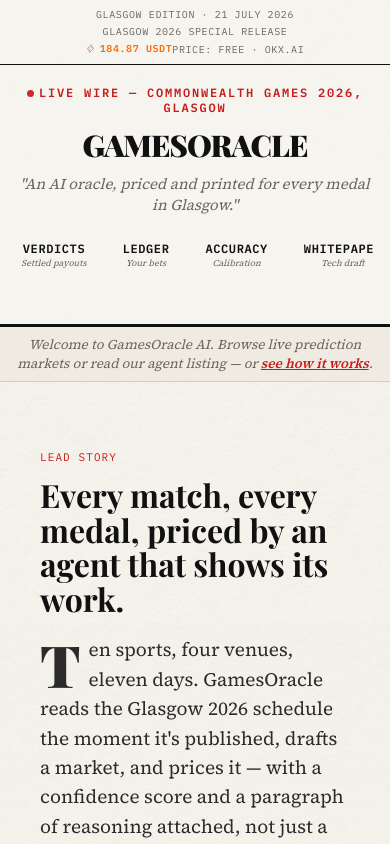
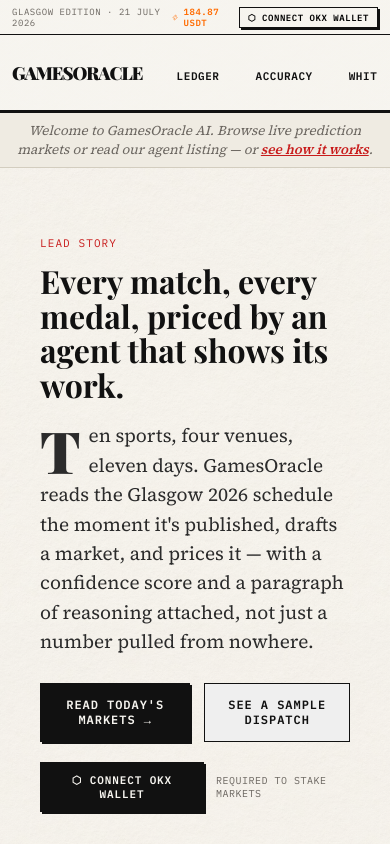
Before and after one commit to midexol/GamesOracle, a React (Vite) app: page / in a window 390 px wide. Shown: the top 844 px of the page. Built offline with nearby package versions, Linux system fonts and the light colour scheme; a web font is replaced by a local one.

Commit message:
style: optimize markets page for mobile, position wallet button at top right, shrink mobile header height, and restrict How It Works button to home page

```diff
--- a/src/components/Header.tsx
+++ b/src/components/Header.tsx
@@ -57,6 +57,7 @@
       <div className="datebar">
         <span>GLASGOW EDITION · {formattedDate}</span>
         <span className="center-edition">GLASGOW 2026 SPECIAL RELEASE</span>
+        <div style={{ display: 'flex', alignItems: 'center', gap: '10px' }}>
           <span className="fees-counter">
             {activeTab === 'ledger' ? (
               <span>VERIFIED ON-CHAIN</span>
@@ -68,8 +69,12 @@
                 </span>
               </span>
             )}
-          <span>{pageRight[activeTab]}</span>
+            <span className="page-right-desc">{pageRight[activeTab]}</span>
           </span>
+          <button className="wallet-btn hard-shadow-sm" onClick={onConnectWallet}>
+            {walletConnected ? `⬡ ${walletAddress}` : '⬡ Connect OKX Wallet'}
+          </button>
+        </div>
       </div>
 
       {/* ── Masthead ─────────────────────────────────────── */}
@@ -162,14 +167,6 @@
               <span className="sub">Developer tools</span>
             </a>
           </nav>
-          <div style={{ display: 'flex', gap: '8px', alignItems: 'center' }}>
-            <button className="how-it-works-btn hard-shadow-sm" onClick={onOpenHowItWorks}>
-              How It Works
-            </button>
-            <button className="wallet-btn hard-shadow-sm" onClick={onConnectWallet}>
-              {walletConnected ? `⬡ ${walletAddress}` : '⬡ Connect OKX Wallet'}
-            </button>
-          </div>
         </div>
       )}
     </header>
--- a/src/index.css
+++ b/src/index.css
@@ -1729,50 +1729,61 @@
 }
 
 @media (max-width: 600px) {
+  /* Compact mobile datebar with top-right wallet button */
   .datebar {
-    flex-direction: column;
-    align-items: center;
-    gap: 4px;
-    padding: 8px 12px;
-    text-align: center;
-    font-size: 10px;
-  }
-
-  /* Page margins and spacing */
-  .wrap {
-    padding: 0 16px;
-  }
-
-  .article {
-    padding: 16px 12px 32px;
-  }
-
-  h2.headline {
-    font-size: 24px;
-  }
-
-  h1.display {
-    font-size: 30px !important;
-  }
-
-  .masthead {
-    padding: 14px 16px;
-    flex-direction: column;
-    gap: 12px;
-    align-items: stretch;
-    text-align: center;
-  }
-
-  .masthead.center-mode {
-    padding: 20px 16px 14px;
+    flex-direction: row !important;
+    justify-content: space-between !important;
+    align-items: center !important;
+    padding: 6px 12px !important;
+    font-size: 9px !important;
+  }
+
+  .center-edition, .page-right-desc, .kicker, .tagline, nav.subnav a .sub {
+    display: none !important;
+  }
+
+  /* Compact top masthead on mobile */
+  .masthead, .masthead.center-mode {
+    padding: 8px 12px !important;
+    display: flex !important;
+    flex-direction: row !important;
+    align-items: center !important;
+    justify-content: space-between !important;
+    gap: 8px !important;
+    text-align: left !important;
+  }
+
+  .masthead h1, .masthead.center-mode h1 {
+    font-size: 18px !important;
+    margin: 0 !important;
+    line-height: 1 !important;
+  }
+
+  /* Compact button styling on mobile top-right */
+  .wallet-btn {
+    padding: 4px 8px !important;
+    font-size: 9px !important;
+    min-height: unset !important;
+    width: auto !important;
+    margin: 0 !important;
+    white-space: nowrap !important;
+  }
+
+  .how-it-works-btn {
+    padding: 4px 8px !important;
+    font-size: 9px !important;
+    min-height: unset !important;
+    width: auto !important;
+    margin: 0 !important;
+    white-space: nowrap !important;
   }
 
   /* Horizontal swipeable sub-navigation */
   nav.subnav {
-    gap: 14px;
+    gap: 12px;
     overflow-x: auto;
     width: 100%;
-    padding-bottom: 6px;
+    padding: 4px 0;
     -webkit-overflow-scrolling: touch;
     scrollbar-width: none;
     justify-content: flex-start;
@@ -1783,63 +1794,86 @@
   nav.subnav a {
     white-space: nowrap;
     flex-shrink: 0;
+    padding-bottom: 2px;
   }
 
   nav.subnav a .title {
-    font-size: 12px;
-  }
-
-  nav.subnav a .sub {
-    font-size: 9px;
-  }
-
-  /* Button rows in mobile headers */
-  .wallet-btn, .how-it-works-btn {
-    width: 100%;
-    margin: 4px 0 0 0 !important;
-    text-align: center;
-    justify-content: center;
-    min-height: 42px;
+    font-size: 11px;
+  }
+
+  /* Page margins and spacing */
+  .wrap {
+    padding: 0 12px;
+  }
+
+  .article {
+    padding: 16px 12px 32px;
+  }
+
+  h2.headline {
+    font-size: 22px;
+  }
+
+  .col-head h2 {
+    font-size: 18px;
   }
 
   /* Steps single column on small screens */
   .steps {
     grid-template-columns: 1fr !important;
-    row-gap: 20px;
-  }
-
-  /* Edge-to-edge touch-scrollable tables */
-  .table-responsive {
-    margin: 0 -16px !important;
-    width: calc(100% + 32px) !important;
-    padding: 0 16px;
-    box-sizing: border-box;
-    -webkit-overflow-scrolling: touch;
-  }
-
-  table.ledger, table.markets {
-    font-size: 12px;
-  }
-
-  table.ledger th, table.ledger td, table.markets th, table.markets td {
-    padding: 8px 6px;
-  }
-
-  /* Coupon and staking adjustments */
-  .coupon {
-    padding: 16px 12px;
-  }
-
-  .stake-row button {
-    padding: 10px 4px;
-    font-size: 11px;
-    min-height: 42px;
-  }
-
-  .side-btn {
-    font-size: 11px;
-    padding: 12px 8px;
-    min-height: 44px;
+    row-gap: 16px;
+  }
+
+  /* Markets directory mobile card formatting */
+  .markets-container {
+    box-shadow: none !important;
+    border: none !important;
+    background: transparent !important;
+  }
+
+  table.markets thead {
+    display: none !important;
+  }
+
+  table.markets, table.markets tbody, table.markets tr, table.markets td {
+    display: block !important;
+    width: 100% !important;
+    box-sizing: border-box !important;
+  }
+
+  table.markets tr {
+    border: 1px solid var(--ink) !important;
+    border-left: 4px solid var(--purple) !important;
+    padding: 12px 14px !important;
+    margin-bottom: 12px !important;
+    background: var(--paper-2) !important;
+    box-shadow: 2px 2px 0 0 var(--ink) !important;
+  }
+
+  table.markets td {
+    padding: 2px 0 !important;
+    border: none !important;
+  }
+
+  table.markets td.tag {
+    font-size: 10px !important;
+    text-transform: uppercase !important;
+    color: var(--purple) !important;
+    font-weight: 700 !important;
+    display: inline-block !important;
+  }
+
+  table.markets td.question {
+    font-size: 15px !important;
+    font-weight: 700 !important;
+    margin: 4px 0 8px !important;
+    line-height: 1.35 !important;
+    font-family: 'Source Serif 4', serif !important;
+    color: var(--ink) !important;
+  }
+
+  .rail-dual {
+    margin: 6px 0 !important;
   }
 
   /* Modal cards mobile sizing */
@@ -1848,18 +1882,18 @@
   }
 
   .modal-card {
-    padding: 20px 16px;
+    padding: 18px 14px;
     max-height: 85vh;
   }
 
   /* Side cards and whitepaper code blocks */
   .side-card {
-    padding: 16px 12px;
+    padding: 14px 12px;
   }
 
   pre.mono {
-    font-size: 10.5px !important;
-    padding: 10px !important;
+    font-size: 10px !important;
+    padding: 8px !important;
   }
 }
 
```
Lines whose indentation alone changed are shown as unchanged.
